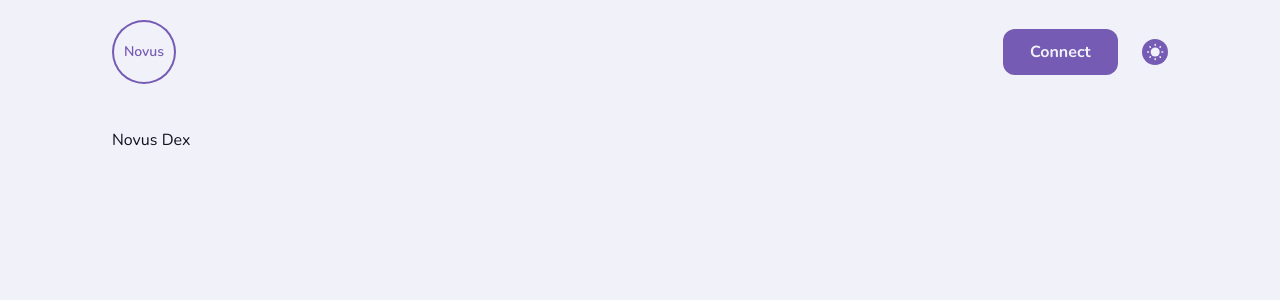
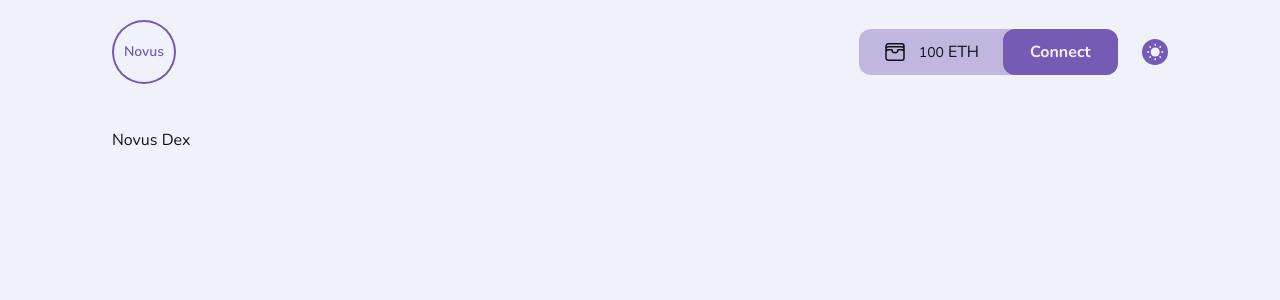
Before and after one commit to cryptnology/novus-dex-next, a Next.js app: page / in a window 1280 px wide. Shown: the top 300 px of the page. Built offline with nearby package versions, Linux system fonts and the light colour scheme.

Commit message:
Add balance to NavBar

```diff
--- a/components/NavBar.tsx
+++ b/components/NavBar.tsx
@@ -1,4 +1,5 @@
 import { Container, ToggleThemeButton } from '@/components';
+import { Wallet } from '@/icons';
 
 const NavBar = () => {
   return (
@@ -9,10 +10,18 @@ const NavBar = () => {
         </div>
       </div>
       <div className="flex items-center">
-        <button className="mr-6 px-6 py-2 text-light font-bold bg-primary rounded-xl hover:bg-light hover:text-dark border-[3px] border-transparent hover:border-primary dark:bg-primaryDark dark:text-dark dark:hover:text-light dark:hover:border-primaryDark dark:hover:border-[3px] dark:hover:bg-dark transition duration-300">
-          Connect
-        </button>
-        <ToggleThemeButton className="flex items-center justify-center rounded-full p-1 bg-primary dark:bg-primaryDark text-light dark:text-dark w-[1.65rem] h-[1.65rem] transition" />
+        <div className="bg-primary/40 dark:bg-primaryDark/40 flex items-center rounded-xl transition">
+          <div className="px-6 text-dark dark:text-light flex items-center">
+            <Wallet className="w-6" />
+            <span className="ml-3 text-sm">
+              100<span className="ml-1 text-base">ETH</span>
+            </span>
+          </div>
+          <button className="px-6 py-2 text-light font-bold bg-primary rounded-xl hover:bg-light hover:text-dark border-[3px] border-transparent hover:border-primary dark:bg-primaryDark dark:text-dark dark:hover:text-light dark:hover:border-primaryDark dark:hover:border-[3px] dark:hover:bg-dark transition duration-300">
+            Connect
+          </button>
+        </div>
+        <ToggleThemeButton className="ml-6 flex items-center justify-center rounded-full p-1 bg-primary dark:bg-primaryDark text-light dark:text-dark w-[1.65rem] h-[1.65rem] transition" />
       </div>
     </Container>
   );
--- /dev/null
+++ b/icons/Wallet.tsx
@@ -0,0 +1,23 @@
+import { SVGAttributes } from 'react';
+
+const Wallet = (props: SVGAttributes<SVGElement>) => {
+  return (
+    <svg
+      fill="none"
+      stroke="currentColor"
+      stroke-width="1.5"
+      viewBox="0 0 24 24"
+      xmlns="http://www.w3.org/2000/svg"
+      aria-hidden="true"
+      {...props}
+    >
+      <path
+        stroke-linecap="round"
+        stroke-linejoin="round"
+        d="M21 12a2.25 2.25 0 00-2.25-2.25H15a3 3 0 11-6 0H5.25A2.25 2.25 0 003 12m18 0v6a2.25 2.25 0 01-2.25 2.25H5.25A2.25 2.25 0 013 18v-6m18 0V9M3 12V9m18 0a2.25 2.25 0 00-2.25-2.25H5.25A2.25 2.25 0 003 9m18 0V6a2.25 2.25 0 00-2.25-2.25H5.25A2.25 2.25 0 003 6v3"
+      ></path>
+    </svg>
+  );
+};
+
+export default Wallet;
--- a/icons/index.ts
+++ b/icons/index.ts
@@ -1,2 +1,3 @@
 export { default as Moon } from './Moon';
 export { default as Sun } from './Sun';
+export { default as Wallet } from './Wallet';
```
